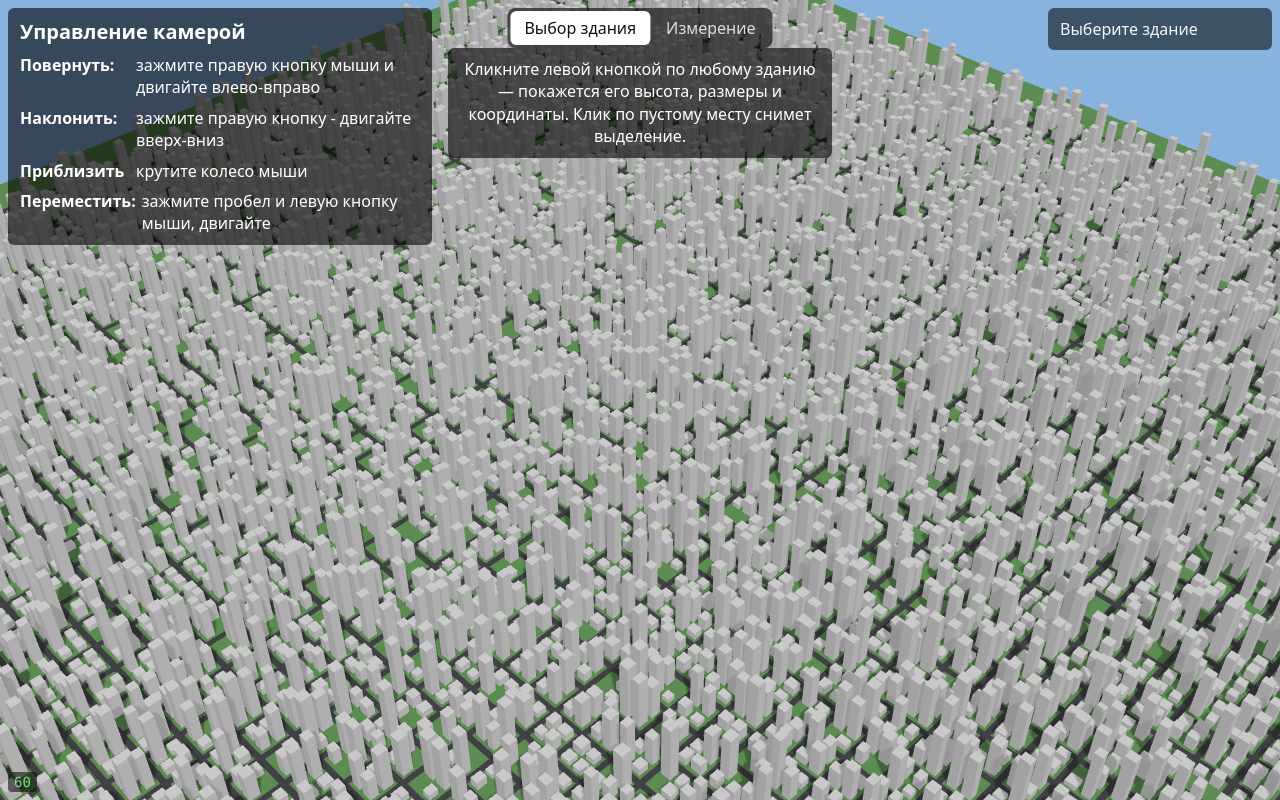
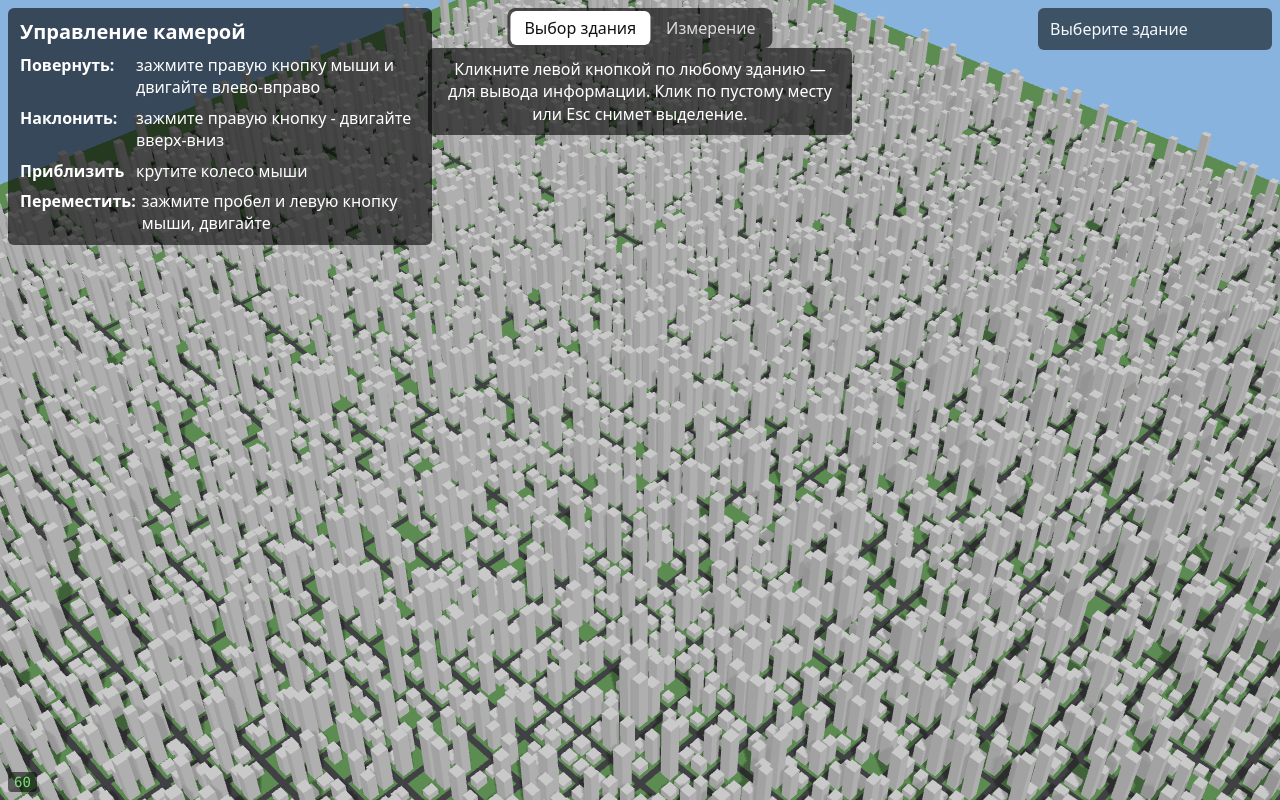
Before and after one commit to tmot24/webgl-city, an Angular app: page / in a window 1280 px wide. Built offline with nearby package versions, Linux system fonts and the light colour scheme.

Commit message:
Добавил Esc

```diff
--- a/src/app/scene/scene.ts
+++ b/src/app/scene/scene.ts
@@ -1,4 +1,13 @@
-import { ChangeDetectionStrategy, Component, computed, ElementRef, Signal, signal, viewChild } from '@angular/core';
+import {
+  ChangeDetectionStrategy,
+  Component,
+  computed,
+  ElementRef,
+  HostListener,
+  Signal,
+  signal,
+  viewChild,
+} from '@angular/core';
 import { generateCity } from '../../city/generate-city';
 import { buildInstanceData } from '../../city/build-instance-data';
 import { injectCityRender } from '../../render/inject-city-render';
@@ -19,6 +28,7 @@ import { GROUND_MARGIN } from '../../shared/constants';
 import { SnapMarker } from '../../features/measure/snap-marker/snap-marker';
 import { ControlHint } from '../control-hint/control-hint';
 import { ModeHint } from '../../features/mode/mode-hint/mode-hint';
+import { isEditableTarget } from '../../shared/dom/is-editable-target';
 
 @Component({
   imports: [BuildingInfo, ModeToolbar, MeasureLog, MeasureLabel, SnapMarker, ControlHint, ModeHint],
@@ -172,4 +182,19 @@ export class Scene {
   protected removeMeasurement(id: number) {
     this.measurements.update((list) => list.filter((measurement) => measurement.id !== id));
   }
+
+  // Esc сбрасывает текущее действие режима
+  @HostListener('window:keydown.escape', ['$event'])
+  protected onEscape(event: Event) {
+    if (isEditableTarget(event.target)) return;
+
+    if (this.activeMode() === 'measure') {
+      this.pendingPoint.set(null);
+      this.cursorPoint.set(null);
+      this.snapPoint.set(null);
+      this.selectedMeasurementId.set(null);
+    } else if (this.activeMode() === 'building') {
+      this.selectedBuilding.set(null);
+    }
+  }
 }
--- a/src/camera/inject-orbit-camera.ts
+++ b/src/camera/inject-orbit-camera.ts
@@ -2,6 +2,7 @@ import { afterNextRender, computed, DestroyRef, ElementRef, inject, signal, Sign
 import { mat4, vec3 } from 'gl-matrix';
 import { panHandler } from './handlers/pan-handler';
 import { rotateHandler } from './handlers/rotate-handler';
+import { isEditableTarget } from '../shared/dom/is-editable-target';
 
 interface InjectOrbitCamera {
   canvasRef: Signal<ElementRef<HTMLCanvasElement>>;
@@ -128,11 +129,6 @@ export function injectOrbitCamera({
     radius.update((r) => Math.min(maxRadius, Math.max(minRadius, r * factor)));
   };
 
-  const isEditableTarget = (target: EventTarget | null) => {
-    const el = target as HTMLElement | null;
-    return !!el && (el.tagName === 'INPUT' || el.tagName === 'TEXTAREA' || el.isContentEditable);
-  };
-
   const keyDownHandler = (event: KeyboardEvent) => {
     // Не перехватываем пробел, если печатают в поле ввода.
     if (event.code !== 'Space' || isEditableTarget(event.target)) return;
--- a/src/features/building-pick/building-info/building-info.css
+++ b/src/features/building-pick/building-info/building-info.css
@@ -2,7 +2,7 @@
   position: absolute;
   top: 8px;
   right: 8px;
-  width: 200px;
+  width: 210px;
   pointer-events: none;
 }
 
--- a/src/features/measure/measure-log/measure-log.css
+++ b/src/features/measure/measure-log/measure-log.css
@@ -8,7 +8,7 @@
   position: absolute;
   top: 8px;
   right: 8px;
-  width: 200px;
+  width: 210px;
   pointer-events: auto; /* интерактивная панель: клики/скролл/удаление */
 }
 
--- a/src/features/measure/measure-log/measure-log.html
+++ b/src/features/measure/measure-log/measure-log.html
@@ -1,7 +1,6 @@
 <div class="ui-panel measure-log">
-  <div class="ui-panel__title">Измерения</div>
-
   @if (rows().length) {
+    <div class="ui-panel__title">Измерения</div>
     <ol class="list ui-scroll">
       @for (row of rows(); track row.id) {
         <li class="item" [class.item_selected]="row.id === selectedId()" (click)="select.emit(row.id)">
--- a/src/features/mode/mode-hint/mode-hint.css
+++ b/src/features/mode/mode-hint/mode-hint.css
@@ -3,7 +3,7 @@
   top: 48px;
   left: 50%;
   transform: translateX(-50%);
-  max-width: 360px;
+  max-width: 400px;
   text-align: center;
   pointer-events: none;
 }
--- a/src/features/mode/scene-mode.ts
+++ b/src/features/mode/scene-mode.ts
@@ -12,10 +12,11 @@ export const SCENE_MODES: SceneModeOption[] = [
 
 export const MODE_HINTS: Record<SceneMode, string> = {
   building:
-    'Кликните левой кнопкой по любому зданию — покажется его высота, размеры и координаты. ' +
-    'Клик по пустому месту снимет выделение.',
+    'Кликните левой кнопкой по любому зданию — для вывода информации. ' +
+    'Клик по пустому месту или Esc снимет выделение.',
   measure:
     'Кликните левой кнопкой по двум точкам, чтобы измерить расстояние между ними. ' +
     'Точки прилипают к углам зданий и перекрёсткам (жёлтый кружок). ' +
+    'Esc отменит первую точку и выбранное измерение. ' +
     'Справа измерение можно выбрать кликом или удалить крестиком.',
 };
--- /dev/null
+++ b/src/shared/dom/is-editable-target.ts
@@ -0,0 +1,5 @@
+// Идёт ли ввод текста (input/textarea/contenteditable) - тогда не перехватываем клавиши
+export function isEditableTarget(target: EventTarget | null) {
+  const el = target as HTMLElement | null;
+  return !!el && (el.tagName === 'INPUT' || el.tagName === 'TEXTAREA' || el.isContentEditable);
+}
```
